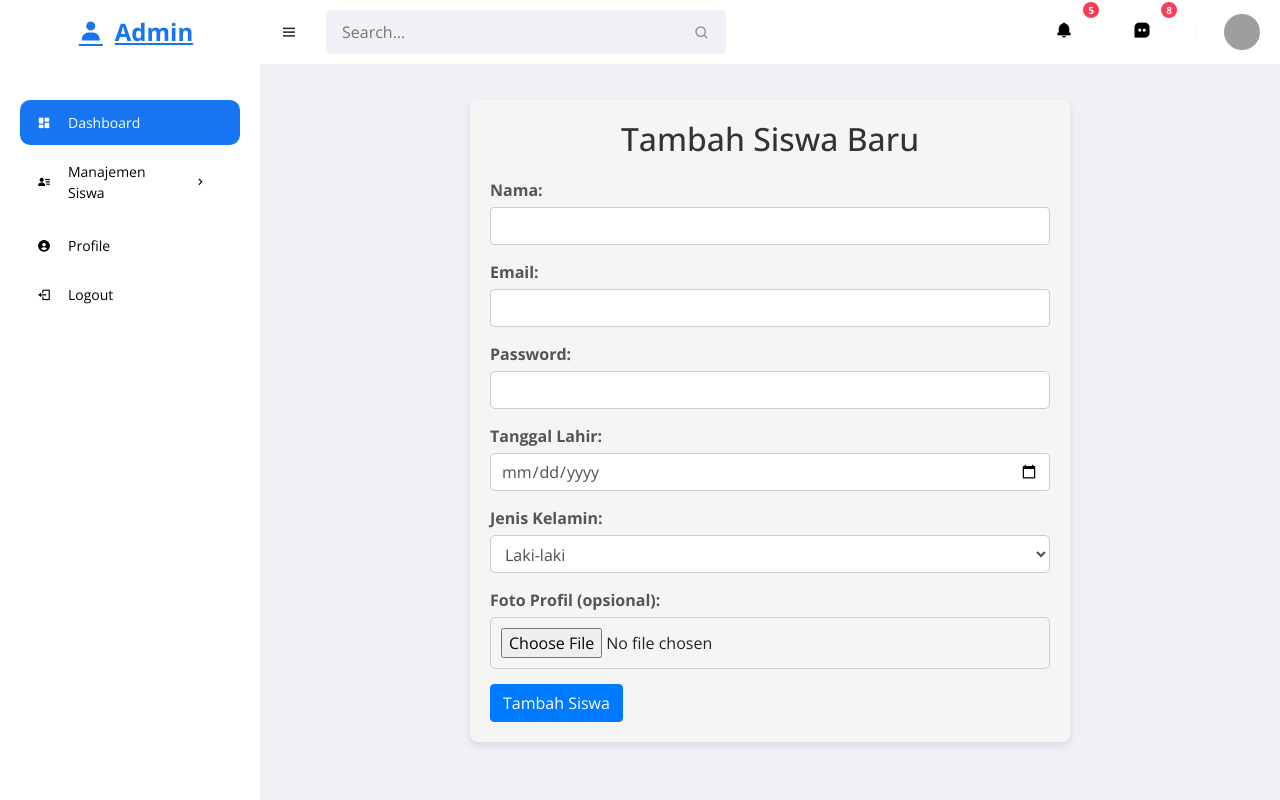
After one commit to MFikriR/luna-project, a Laravel app: page /admin/tambah-siswa in a window 1280 px wide. The commit adds this page. Run offline with Laravel 12, Linux system fonts and the light colour scheme; parts of the project's set-up code (start-up, migrations or seed data) failed here and were passed over; grey boxes are pictures that could not be loaded.

Commit message:
tambah siswa admin

```diff
--- a/app/Http/Controllers/UserController.php
+++ b/app/Http/Controllers/UserController.php
@@ -5,12 +5,57 @@ namespace App\Http\Controllers;
 use App\Models\User;
 use Illuminate\Http\Request;
 
+
 class UserController extends Controller
 {
     public function index()
     {
         $siswas = User::all(); // Ambil semua siswa
         return view('admin.daftar-siswa', compact('siswas'));
+    }
+
+    // Method untuk menampilkan halaman tambah siswa
+    public function create()
+    {
+        return view('admin.tambah-siswa');
+    }
+
+    // Method untuk menyimpan data siswa ke database
+    public function store(Request $request)
+    {
+        // Validasi input
+        $validatedData = $request->validate([
+            'name' => 'required|string|max:255',
+            'email' => 'required|email|unique:users',
+            'password' => 'required|min:6',
+            'tanggal_lahir' => 'required|date',
+            'jenis_kelamin' => 'required',
+            'foto_profil' => 'nullable|image|mimes:jpg,jpeg,png|max:2048'
+        ]);
+
+
+        // Simpan data siswa ke database
+        $user = new User();
+        $user->name = $validatedData['name'];
+        $user->email = $validatedData['email'];
+        $user->password = bcrypt($validatedData['password']);
+        $user->tanggal_lahir = $validatedData['tanggal_lahir'];
+        $user->jenis_kelamin = $validatedData['jenis_kelamin'];
+        $user->role = 'siswa';
+
+        // Cek apakah ada file foto profil yang diunggah
+        if ($request->hasFile('foto_profil')) {
+            $file = $request->file('foto_profil');
+            $fileName = time() . '_' . $file->getClientOriginalName();
+            $file->move(public_path('images/profiles'), $fileName);
+            $user->foto_profil = $fileName;
+        } else {
+            $user->foto_profil = 'default.png'; // Atur default jika tidak ada foto yang diupload
+        }
+
+        $user->save();
+
+        return redirect()->route('admin.daftar-siswa')->with('success', 'Siswa berhasil ditambahkan!');
     }
 
     public function edit($id)
--- a/public/css/adminlayout.css
+++ b/public/css/adminlayout.css
@@ -352,6 +352,54 @@ nav .profile .profile-link a:hover {
 
 /* Daftar Siswa */
 
+/* Tambah Siswa */
+
+.container {
+    max-width: 600px;
+    margin: 20px auto;
+    padding: 20px;
+    background-color: #f5f5f5;
+    border-radius: 8px;
+    box-shadow: 0 4px 8px rgba(0, 0, 0, 0.1);
+}
+
+.container h2 {
+    text-align: center;
+    margin-bottom: 20px;
+}
+
+.form-group {
+    margin-bottom: 15px;
+}
+
+.form-group label {
+    font-weight: bold;
+}
+
+.form-group input,
+.form-group select {
+    width: 100%;
+    padding: 10px;
+    border: 1px solid #ccc;
+    border-radius: 5px;
+}
+
+.btn btn-primary tambah {
+    background-color: #007bff;
+    border: none;
+    padding: 10px;
+    border-radius: 5px;
+    cursor: pointer;
+    width: 100%;
+}
+
+.btn btn-primary tambah:hover {
+    background-color: #0056b3;
+}
+
+
+/* Tambah Siswa */
+
 /* Update Siswa */
 
 .modal {
@@ -434,19 +482,6 @@ select:focus {
     outline: none; /* Hilangkan outline */
 }
 
-button[type="submit"] {
-    background-color: #007bff; /* Warna latar belakang biru Bootstrap */
-    color: white; /* Warna teks putih */
-    padding: 10px 15px; /* Padding atas dan bawah, kanan dan kiri */
-    border: none; /* Hilangkan border */
-    border-radius: 4px; /* Sudut melengkung */
-    cursor: pointer; /* Tangan saat hover */
-    transition: background-color 0.3s; /* Transisi warna latar belakang */
-}
-
-button[type="submit"]:hover {
-    background-color: #0056b3; /* Warna saat hover */
-}
 
 .close {
     float: right;
--- /dev/null
+++ b/resources/views/admin/tambah-siswa.blade.php
@@ -0,0 +1,42 @@
+@extends('layouts.adminlayout')
+
+@section('content')
+<div class="container">
+    <h2>Tambah Siswa Baru</h2>
+    <form action="{{ route('admin.simpan-siswa') }}" method="POST">
+        @csrf
+        <div class="form-group">
+            <label for="name">Nama:</label>
+            <input type="text" id="name" name="name" class="form-control" required>
+        </div>
+
+        <div class="form-group">
+            <label for="email">Email:</label>
+            <input type="email" id="email" name="email" class="form-control" required>
+        </div>
+
+        <div class="form-group">
+            <label for="password">Password:</label>
+            <input type="password" id="password" name="password" class="form-control" required>
+        </div>
+
+        <div class="form-group">
+            <label for="tanggal_lahir">Tanggal Lahir:</label>
+            <input type="date" id="tanggal_lahir" name="tanggal_lahir" class="form-control" required>
+        </div>
+
+        <div class="form-group">
+            <label for="jenis_kelamin">Jenis Kelamin:</label>
+            <select id="jenis_kelamin" name="jenis_kelamin" class="form-control" required>
+                <option value="Laki-laki">Laki-laki</option>
+                <option value="Perempuan">Perempuan</option>
+            </select>
+        </div>
+        <div class="form-group">
+            <label for="foto_profil">Foto Profil (opsional):</label>
+            <input type="file" name="foto_profil" accept="image/*">
+        </div>
+        <button type="submit" class="btn btn-primary tambah">Tambah Siswa</button>
+    </form>
+</div>
+@endsection
--- a/resources/views/layouts/adminlayout.blade.php
+++ b/resources/views/layouts/adminlayout.blade.php
@@ -20,7 +20,7 @@
                     <a href="#"><i class='bx bxs-user-detail icon'></i>Manajemen Siswa <i class='bx bx-chevron-right icon-right icon'></i></a>
                     <ul class="side-dropdown">
                         <li><a href="{{ route('admin.daftar-siswa')}}">Daftar Siswa</a></li>
-                        <li><a href="#">Tambah Siswa</a></li>
+                        <li><a href="{{ route('admin.tambah-siswa')}}">Tambah Siswa</a></li>
                     </ul>
                 </li>
                 <li><a href="#"><i class='bx bxs-user-circle icon'></i>Profile</a></li>
--- a/resources/views/profile.blade.php
+++ b/resources/views/profile.blade.php
@@ -49,7 +49,7 @@
             <h1>Profil Pengguna</h1>
             <div class="profile-info">
                 <!-- Menampilkan Foto Profil -->
-                <img src="{{ asset('images/profiles/' . $user->foto_profil) }}" alt="Foto Profil">
+                <img src="{{ asset('images/profiles/' . ($user->foto_profil ?? 'default.jpg')) }}" alt="Foto Profil" width="100">
 
                 <!-- Menampilkan Nama -->
                 <p><strong>Nama:</strong> {{ $user->name }}</p>
--- a/routes/web.php
+++ b/routes/web.php
@@ -99,6 +99,7 @@ Route::get('/mini-games/percakapan', function () {
     return view('games.percakapan'); // Mengarah ke view percakapan.blade.php
 })->name('percakapan_game');
 
+// --------------------------------------------------------------------------------------------------------------------------------------------//
 // ADMIN (Do not change the route name)
 // Rute untuk menampilkan form login admin
 Route::get('/admin/login', [AdminController::class, 'showLoginForm'])->name('admin.login');
@@ -117,10 +118,17 @@ Route::post('/logout', [AuthenticatedSessionController::class, 'destroy'])
 
 // Daftar Siswa
 Route::get('/admin/daftar-siswa', [UserController::class, 'index'])->name('admin.daftar-siswa');
+
+// Tambah Siswa
+Route::get('/admin/tambah-siswa', [UserController::class, 'create'])->name('admin.tambah-siswa');
+Route::post('/admin/tambah-siswa', [UserController::class, 'store'])->name('admin.simpan-siswa');
+
+
+// Edit Siswa
 Route::get('/siswa/{id}/edit', [UserController::class, 'edit'])->name('siswa.edit');
 Route::put('/siswa/{id}', [UserController::class, 'update'])->name('siswa.update');
 Route::delete('/siswa/{id}', [UserController::class, 'destroy'])->name('siswa.destroy');
-// ----------------------------------------------------------------------------------------------------------- //
+// ------------------------------------------------------------------------------------------------------------------------------------------ //
 
 // Routes yang membutuhkan autentikasi
 Route::middleware(['auth'])->group(function () {
```
Also changed, not shown: resources/views/admin/daftar-siswa.blade.php (+5 -2 lines), public/images/profiles/default.png (added).
